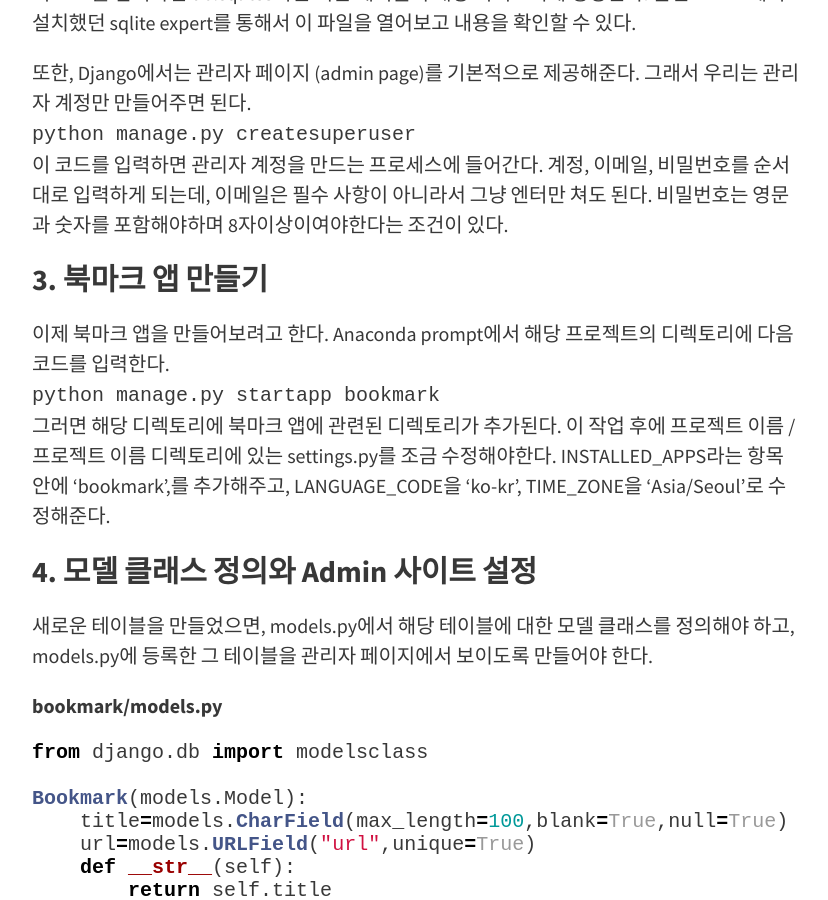
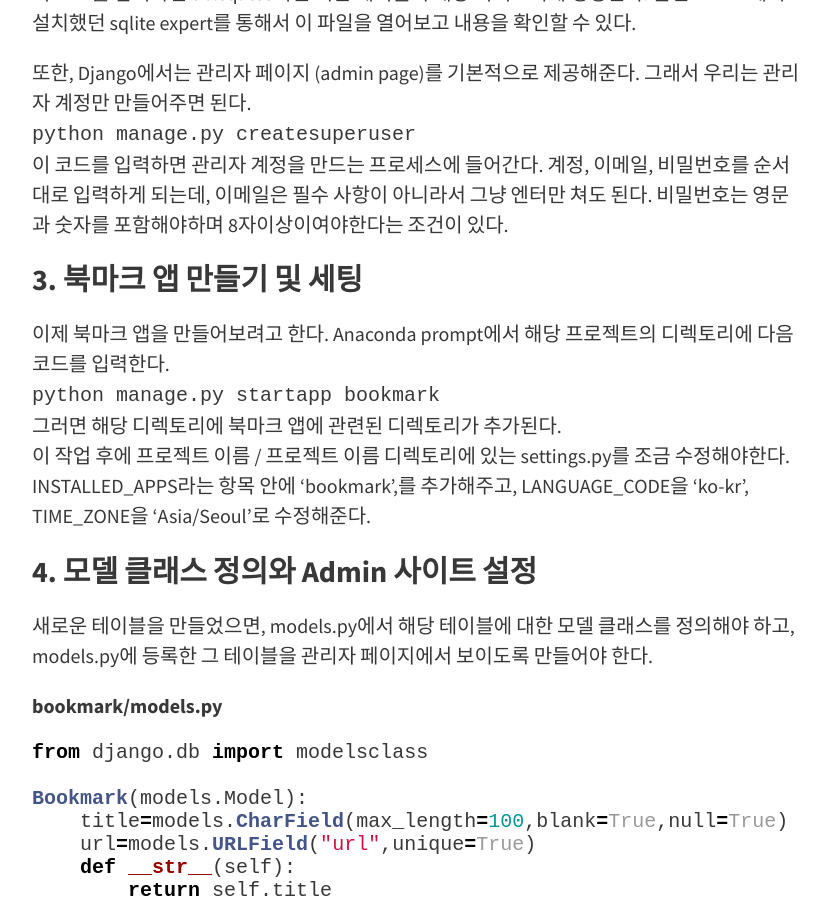
Before and after one commit to HwangToLee/HwangToLee.github.io, a Jekyll site: the page built from _posts/2019-07-11-Python-Django-Bookmark.md, in a window 1280 px wide and 900 px high, scrolled down 986 px. Shown: the whole window, without its empty margins (224-1052 px from the left). Built offline with Jekyll 4.4.1, drawn with Linux system fonts in a browser that asks for light colours; nearby versions of some CDN libraries; our own code applies the rules of GitHub Pages for plain Markdown files.

Commit message:
Update 2019-07-11-Python-Django-Bookmark.md

```diff
--- a/_posts/2019-07-11-Python-Django-Bookmark.md
+++ b/_posts/2019-07-11-Python-Django-Bookmark.md
@@ -26,10 +26,11 @@ Anaconda Prompt에서 cd (change directory)명령어를 통해 현재 만든 프
 <code> python manage.py createsuperuser  </code>
 이 코드를 입력하면 관리자 계정을 만드는 프로세스에 들어간다. 계정, 이메일, 비밀번호를 순서대로 입력하게 되는데, 이메일은 필수 사항이 아니라서 그냥 엔터만 쳐도 된다. 비밀번호는 영문과 숫자를 포함해야하며 8자이상이여야한다는 조건이 있다.
 
-### 3. 북마크 앱 만들기
+### 3. 북마크 앱 만들기 및 세팅
 이제 북마크 앱을 만들어보려고 한다. Anaconda prompt에서 해당 프로젝트의 디렉토리에 다음 코드를 입력한다.
 <code> python manage.py startapp bookmark </code>
-그러면 해당 디렉토리에 북마크 앱에 관련된 디렉토리가 추가된다. 이 작업 후에 프로젝트 이름 / 프로젝트 이름 디렉토리에 있는 settings.py를 조금 수정해야한다. INSTALLED_APPS라는 항목 안에 ‘bookmark’,를 추가해주고, LANGUAGE_CODE을 ‘ko-kr’, TIME_ZONE을 ‘Asia/Seoul’로 수정해준다.
+그러면 해당 디렉토리에 북마크 앱에 관련된 디렉토리가 추가된다.
+이 작업 후에 프로젝트 이름 / 프로젝트 이름 디렉토리에 있는 settings.py를 조금 수정해야한다. INSTALLED_APPS라는 항목 안에 ‘bookmark’,를 추가해주고, LANGUAGE_CODE을 ‘ko-kr’, TIME_ZONE을 ‘Asia/Seoul’로 수정해준다.
 
 ### 4. 모델 클래스 정의와 Admin 사이트 설정
 새로운 테이블을 만들었으면, models.py에서 해당 테이블에 대한 모델 클래스를 정의해야 하고, models.py에 등록한 그 테이블을 관리자 페이지에서 보이도록 만들어야 한다.
```
